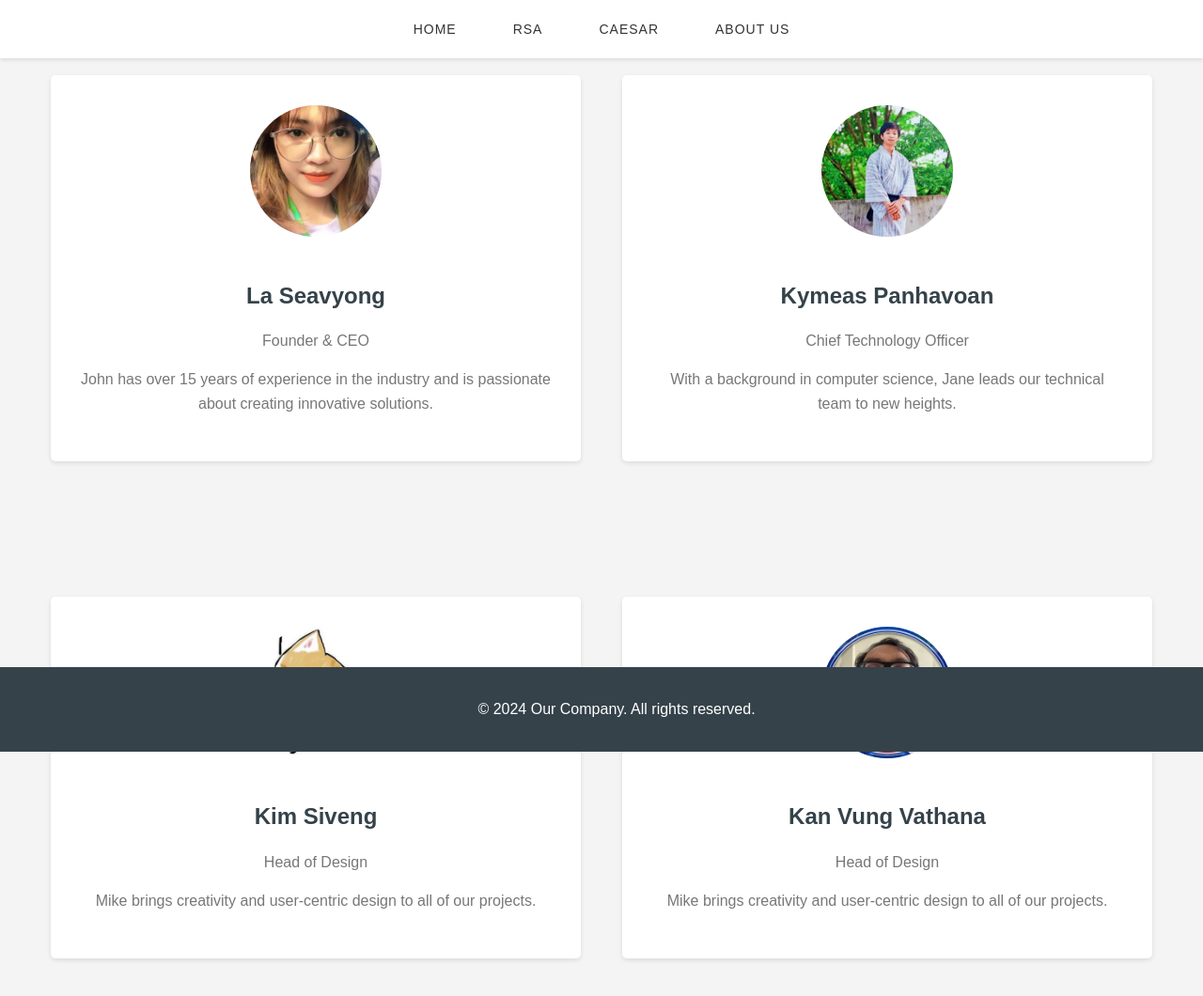
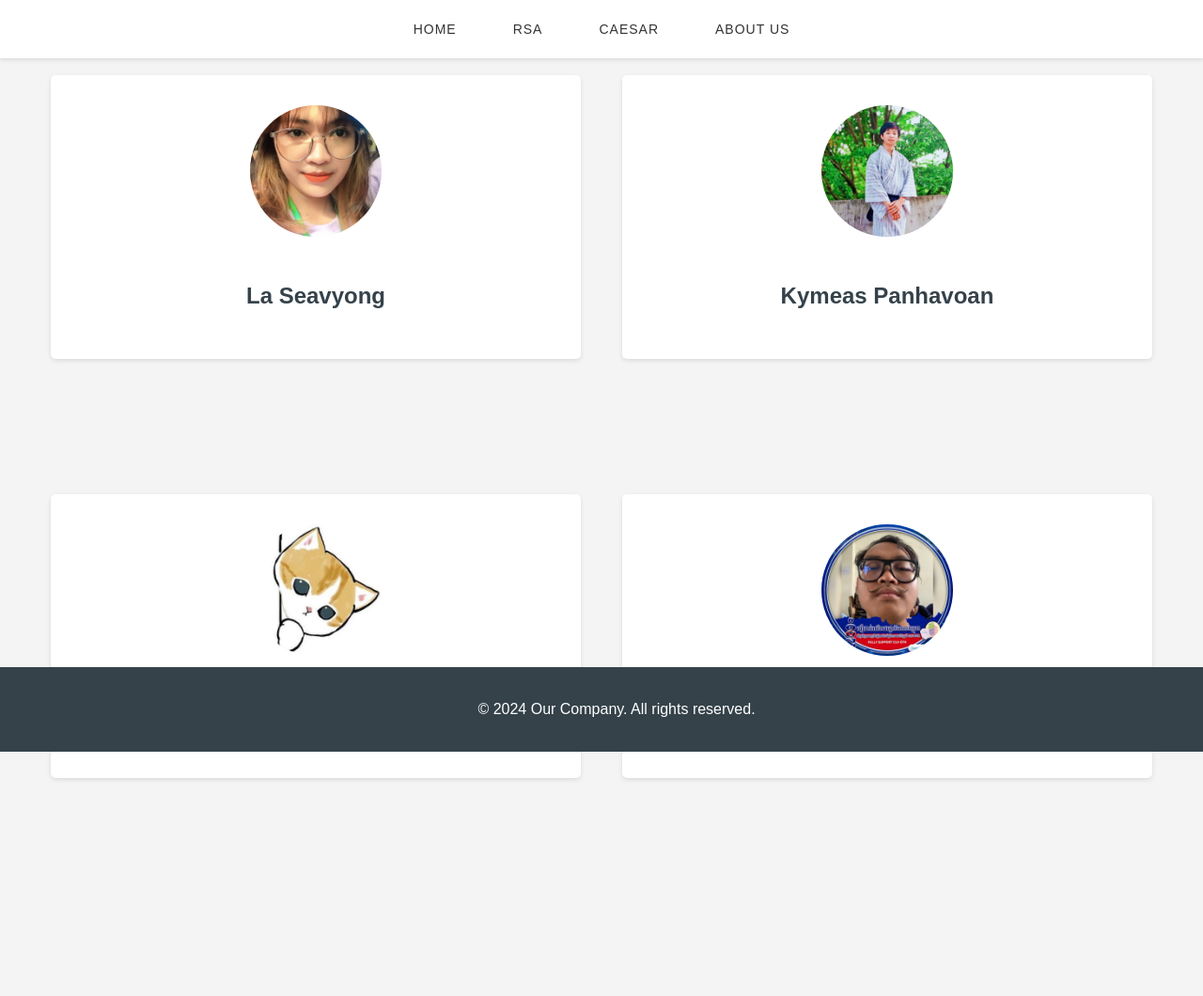
Before and after one commit to Panhavoan-Kymeas/Chipher_Web, a plain HTML site: page about/about.html in a window 1280 px wide. Shown: the whole page at 94% size. After the commit the page ends 892 px from the top, so only its background shows below. Drawn offline with Linux system fonts and the light colour scheme.

Commit message:
remove decription from about section

```diff
--- a/about/about.html
+++ b/about/about.html
@@ -19,32 +19,28 @@
             <section class="team-member">
                 <img src="../images/yong.png" alt="John Doe">
                 <h2>La Seavyong</h2>
-                <p>Founder & CEO</p>
-                <p>John has over 15 years of experience in the industry and is
-                    passionate about creating innovative solutions.</p>
+                <p></p>
+                <p></p>
             </section>
             <section class="team-member">
                 <img src="../images/voan.png" alt="Jane Smith">
                 <h2>Kymeas Panhavoan</h2>
-                <p>Chief Technology Officer</p>
-                <p>With a background in computer science, Jane leads our
-                    technical team to new heights.</p>
+                <p></p>
+                <p></p>
             </section>
         </main>
         <main>
             <section class="team-member">
                 <img src="../images/siveng.png" alt="Mike Johnson">
                 <h2>Kim Siveng</h2>
-                <p>Head of Design</p>
-                <p>Mike brings creativity and user-centric design to all of our
-                    projects.</p>
+                <p></p>
+                <p></p>
             </section>
             <section class="team-member">
                 <img src="../images/vathana.png" alt="Mike Johnson">
                 <h2>Kan Vung Vathana</h2>
-                <p>Head of Design</p>
-                <p>Mike brings creativity and user-centric design to all of our
-                    projects.</p>
+                <p></p>
+                <p></p>
             </section>
         </main>
         <footer>
```
